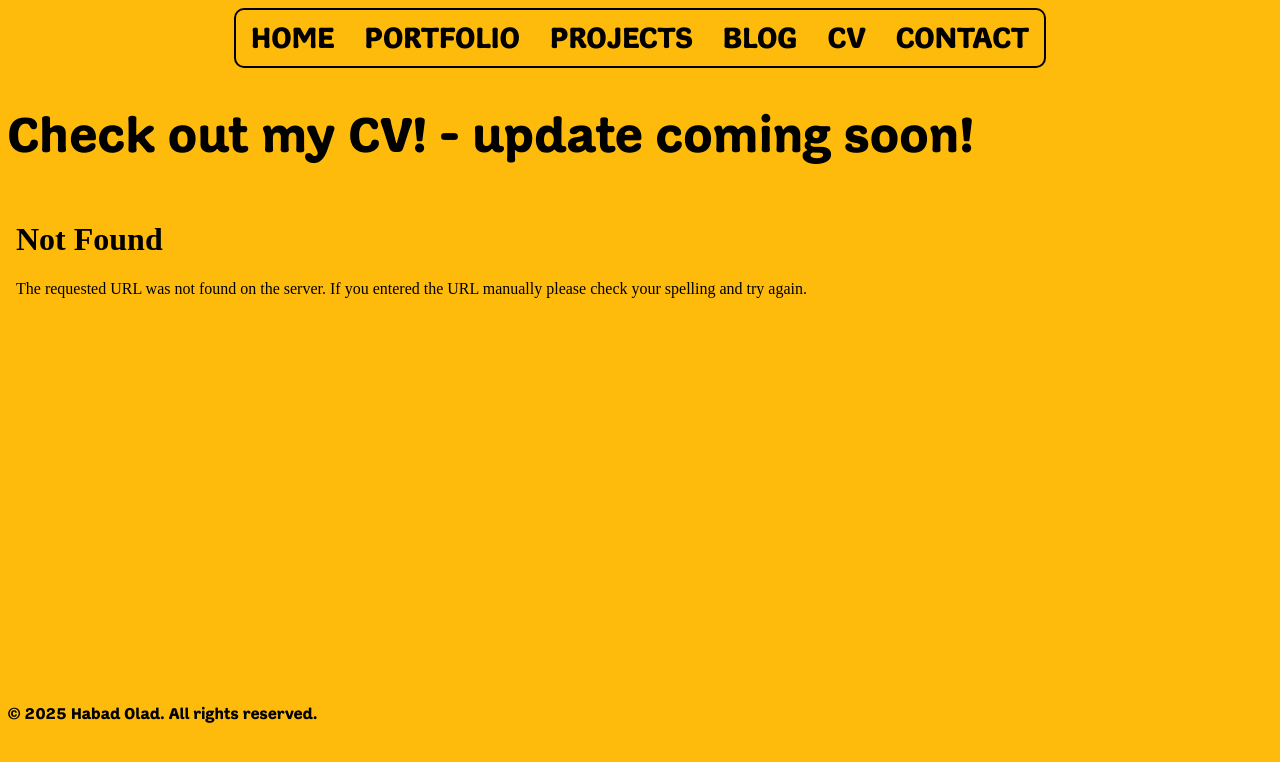
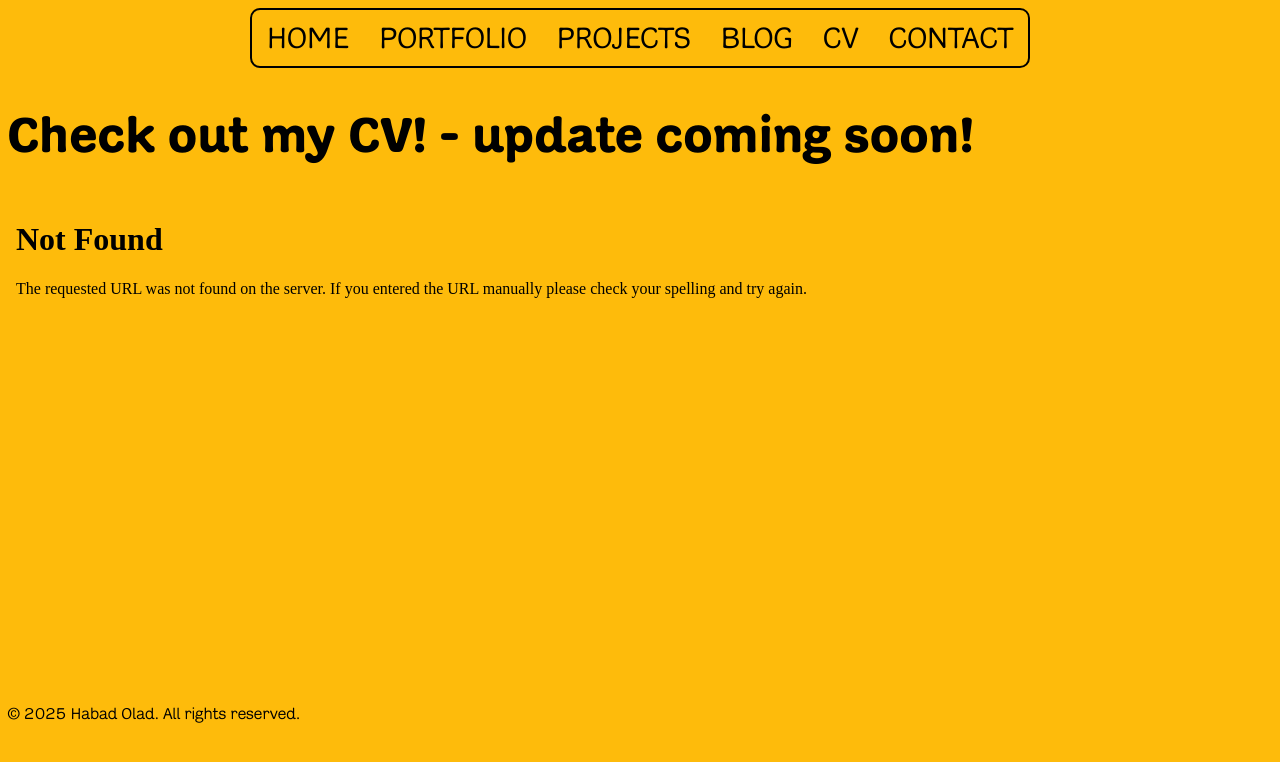
Before and after one commit to HabadOlad/MyFlaskJourney, a Flask app: page /cv in a window 1280 px wide. Shown: the top 762 px of the page. Run offline with Flask 3, Linux system fonts and the light colour scheme.

Commit message:
feat:new fonts and stylings

```diff
--- a/mywebsite/static/css/firstSiteStyling.css
+++ b/mywebsite/static/css/firstSiteStyling.css
@@ -1,10 +1,22 @@
+/* 1. BOLD VARIANT */
 @font-face {
   font-family: "Adesso";
   font-weight: 700;
   font-style: normal;
-  /* CHANGE THIS LINE: Use the path relative to the CSS file */
-  src: url("assets/font/Adesso-Bold.woff2") format("woff2"),
-    url("assets/font/Adesso-Bold.woff") format("woff");
+  /* CORRECTED: ADD /static/ to the start */
+  src: url("/static/assets/font/Adesso-Bold.woff2") format("woff2"),
+    url("/static/assets/font/Adesso-Bold.woff") format("woff");
+  font-display: swap;
+}
+
+/* 2. THIN/REGULAR VARIANT */
+@font-face {
+  font-family: "Adesso";
+  font-weight: 300;
+  font-style: normal;
+  /* CORRECTED: ADD /static/ to the start */
+  src: url("/static/assets/font/AdessoW00-Regular.woff2") format("woff2"),
+    url("/static/assets/font/AdessoW00-Regular.woff") format("woff");
   font-display: swap;
 }
 
@@ -67,7 +79,7 @@ h1 {
   justify-content: center;
   /* Makes sure the links stay in a row */
   align-items: center;
-
+  font-weight: 300;
   font-size: 30px;
   border: 2px solid black;
   border-radius: 10px;
--- a/mywebsite/templates/cv.html
+++ b/mywebsite/templates/cv.html
@@ -8,7 +8,7 @@
     style="border: none">
     Your browser does not support embedded PDF files.
     <a
-      href="{{ url_for('static', filename='css/assets/cv/HabadOlad2024.pdf') }}"
+      href="{{ url_for('static', filename='css/assets,/cv/HabadOlad2024.pdf') }}"
       target="_blank">
       View Habad Olad 2024 PDF
     </a>
```
Also changed, not shown: mywebsite/static/css/assets/font/AdessoW00-Regular.woff (added), mywebsite/static/css/assets/font/AdessoW00-Regular.woff2 (added), 1 other file.
